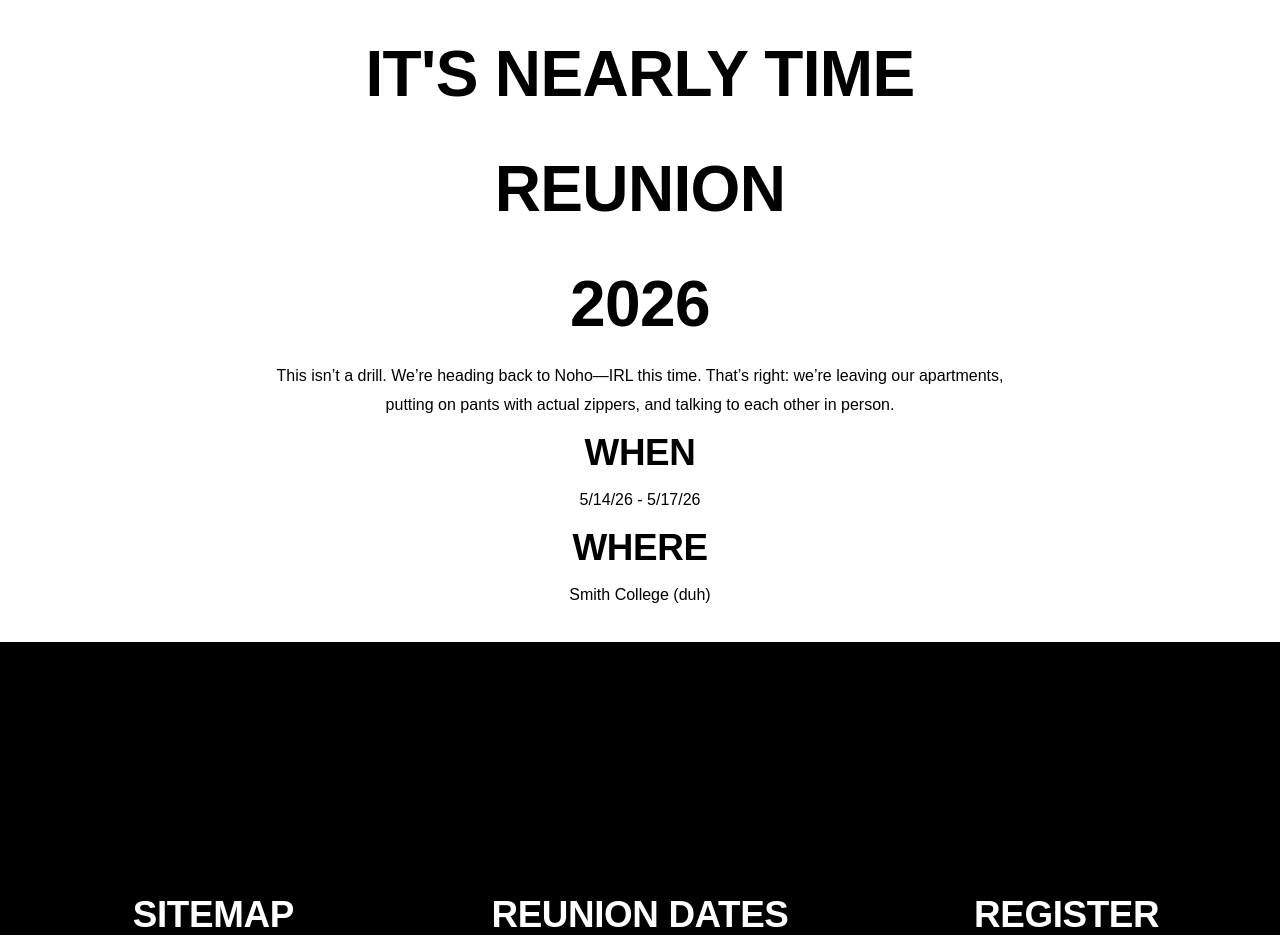
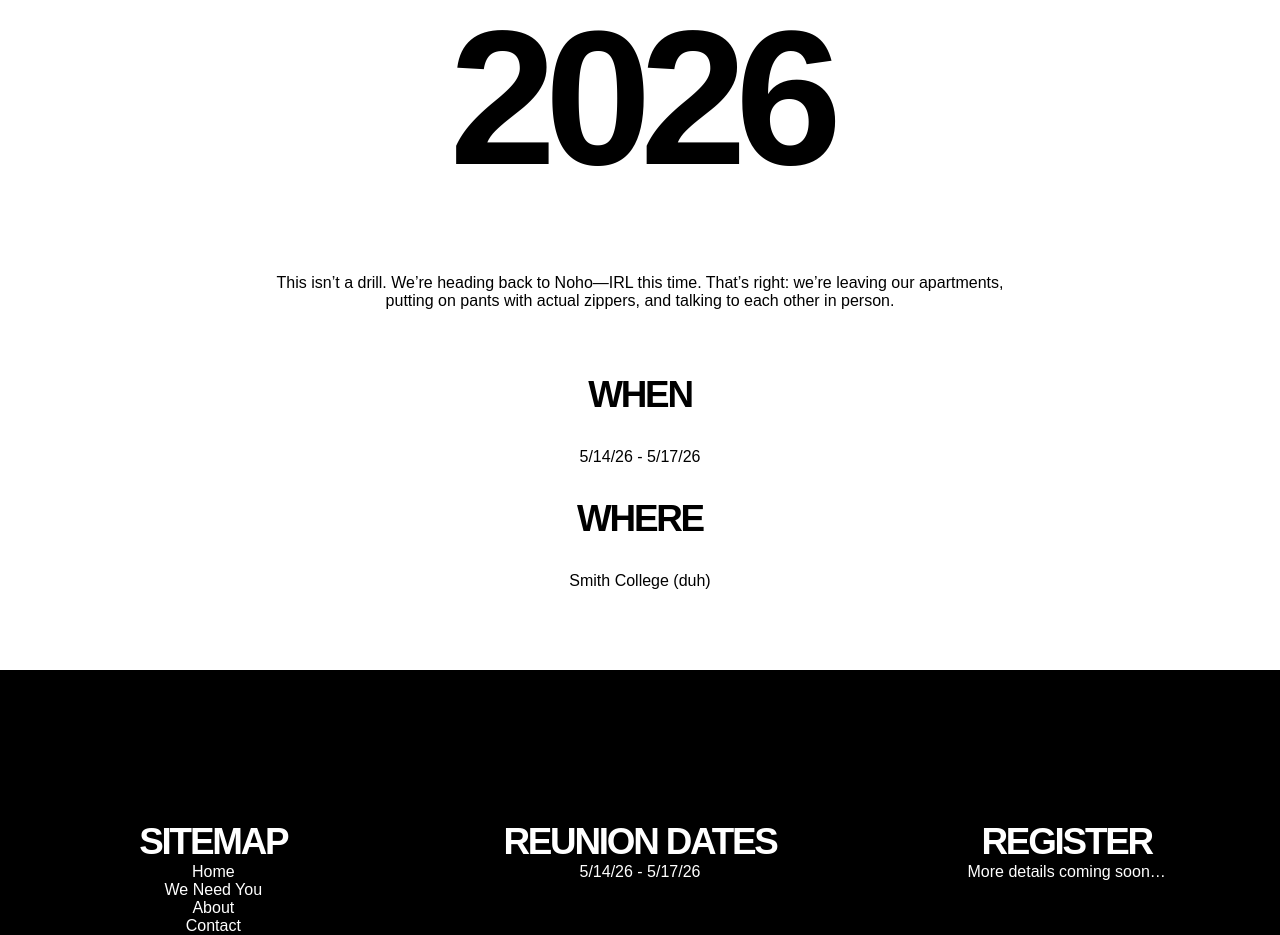
Before and after one commit to annamiriams/smithcollege2016, a React (Vite) app: page / in a window 1280 px wide. Shown: the part 280-1215 px from the top of the page. Built offline with nearby package versions, Linux system fonts and the light colour scheme; a web font is replaced by a local one.

Commit message:
home page styling

```diff
--- a/src/components/Footer/Footer.jsx
+++ b/src/components/Footer/Footer.jsx
@@ -13,11 +13,11 @@ const Footer = () => {
 
                 {/* Static h1 if animation doesn't work */}
                 {/* <div>
-                    <h1>SEE Y'ALL IN NOHO</h1>
+                    <h1>See y'all in noho</h1>
                 </div> */}
 
                 <SplitText
-                    text="SEE Y'ALL IN NOHO"
+                    text="See y'all in noho"
                     tag="h1"
                     delay={100}
                     duration={0.6}
@@ -32,7 +32,7 @@ const Footer = () => {
 
                 <div className='footer-info'>
                     <div>
-                        <h3>SITEMAP</h3>
+                        <h3>Sitemap</h3>
                         <ul>
                             <li><Link to='/home'>Home</Link></li>
                             <li><Link to='/volunteer'>We Need You</Link></li>
@@ -41,11 +41,11 @@ const Footer = () => {
                         </ul>
                     </div>
                     <div>
-                        <h3>REUNION DATES</h3>
+                        <h3>Reunion Dates</h3>
                         <p>5/14/26 - 5/17/26</p>
                     </div>
                     <div>
-                        <h3>REGISTER</h3>
+                        <h3>Register</h3>
                         <p>More details coming soon…</p>
                     </div>
                 </div>
--- a/src/components/Home/Home.jsx
+++ b/src/components/Home/Home.jsx
@@ -3,15 +3,17 @@
 const Home = () => {
 
     return (
-        <div className="mainContent">
-            <h1>SMITHIES</h1>
-            <h2>IT'S NEARLY TIME</h2>
-            <h2>REUNION</h2>
-            <h2>2026</h2>
-            <p>This isn’t a drill. We’re heading back to Noho—IRL this time. That’s right: we’re leaving our apartments, putting on pants with actual zippers, and talking to each other in person.</p>
-            <h3>WHEN</h3>
+        <div className="main-content">
+            {/* <h1>SMITHIES</h1> */}
+            <div class="home-hero">
+                <h1>Reunion</h1>
+                <h1>2026</h1>
+            </div>
+            {/* <h2>It's nearly time</h2> */}
+            <p class="home-description">This isn’t a drill. We’re heading back to Noho—IRL this time. That’s right: we’re leaving our apartments, putting on pants with actual zippers, and talking to each other in person.</p>
+            <h3>When</h3>
             <p>5/14/26 - 5/17/26</p>
-            <h3>WHERE</h3>
+            <h3>Where</h3>
             <p>Smith College (duh)</p>
         </div>
     );
--- a/src/styles/base.css
+++ b/src/styles/base.css
@@ -17,7 +17,6 @@ body {
 body {
     font-family: var(--font-body);
     font-size: 1.6em;
-    line-height: 1.8;
 }
 
 /* Typography */
@@ -25,7 +24,8 @@ h1,
 h2,
 h3 {
     font-family: var(--font-heading);
-    letter-spacing: -0.01em;
+    letter-spacing: -0.06em;
+    text-transform: uppercase;
 }
 
 h1 {
--- a/src/styles/layout.css
+++ b/src/styles/layout.css
@@ -31,11 +31,37 @@
 }
 
 /* Main Content */
-.mainContent {
-    max-width: 800px;
+.main-content {
+    max-width: 80%;
     margin: 0 auto;
     padding: var(--space-lg);
+    padding-bottom: var(--space-xl);
     text-align: center;
+}
+
+.main-content h1 {
+    font-size: 12rem;
+    line-height: 1;
+    margin: 0 auto;
+}
+
+.main-content h2 {
+    padding: var(--space-lg);
+}
+
+.main-content h3,
+.main-content p {
+    padding: var(--space-md);
+}
+
+.home-description {
+    max-width: 80%;
+    margin: 0 auto;
+    margin-bottom: var(--space-lg);
+}
+
+.home-hero {
+    padding-bottom: var(--space-xl);
 }
 
 /* Footer */
```
